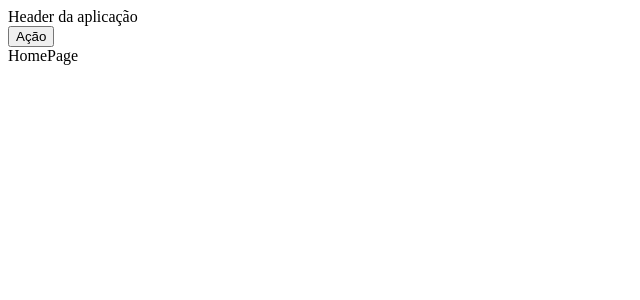
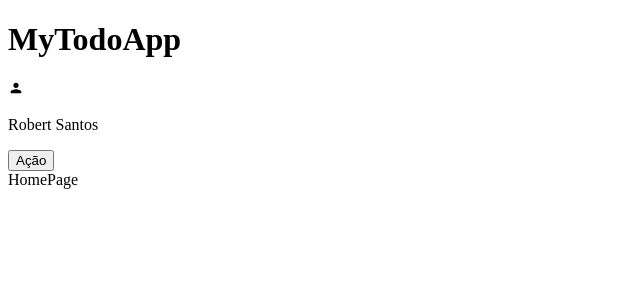
Before and after one commit to robertsantosti/mytodoapp, a React (Vite) app: page / in a window 1280 px wide. Shown: the top 300 px of the page, without its empty margins (0-640 px from the left). Built offline with nearby package versions, Linux system fonts and the light colour scheme.

Commit message:
Criando componente de Header

```diff
--- a/src/components/header/HeaderComponent.jsx
+++ b/src/components/header/HeaderComponent.jsx
@@ -1,5 +1,18 @@
+import { MdPerson } from 'react-icons/md'
+
 export const HeaderComponent = () => {
   return (
-    <div>HeaderComponent</div>
+    <header className="Header">
+      <h1 className="Logo">
+        My<span>Todo</span>App
+      </h1>
+
+      <div className="ProfileContainer">
+        <div className="ProfileIcon">
+          <MdPerson/>
+        </div>
+        <p>Robert Santos</p>
+      </div>
+    </header>
   )
 }
--- a/src/layouts/AppLayout.jsx
+++ b/src/layouts/AppLayout.jsx
@@ -1,10 +1,10 @@
 import { Outlet } from "react-router-dom"
+import { HeaderComponent } from "../components/header/HeaderComponent"
 
 export const AppLayout = () => {
   return (
     <div className="Layout">
-      {/* TODO: Subistituir por componente header posteriormente */}
-      <header>Header da aplicação</header>
+      <HeaderComponent/>
 
       <main className="Main">
         <div className="ActionsContainer">
```
